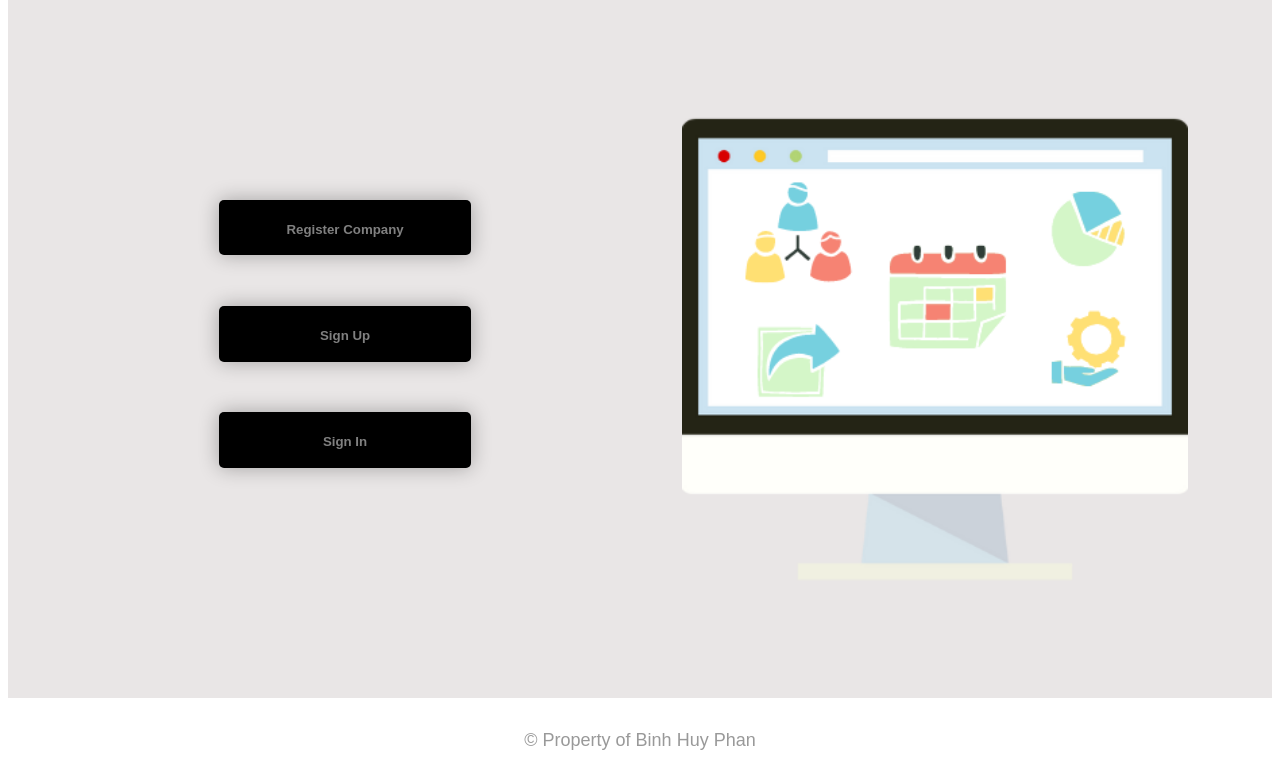
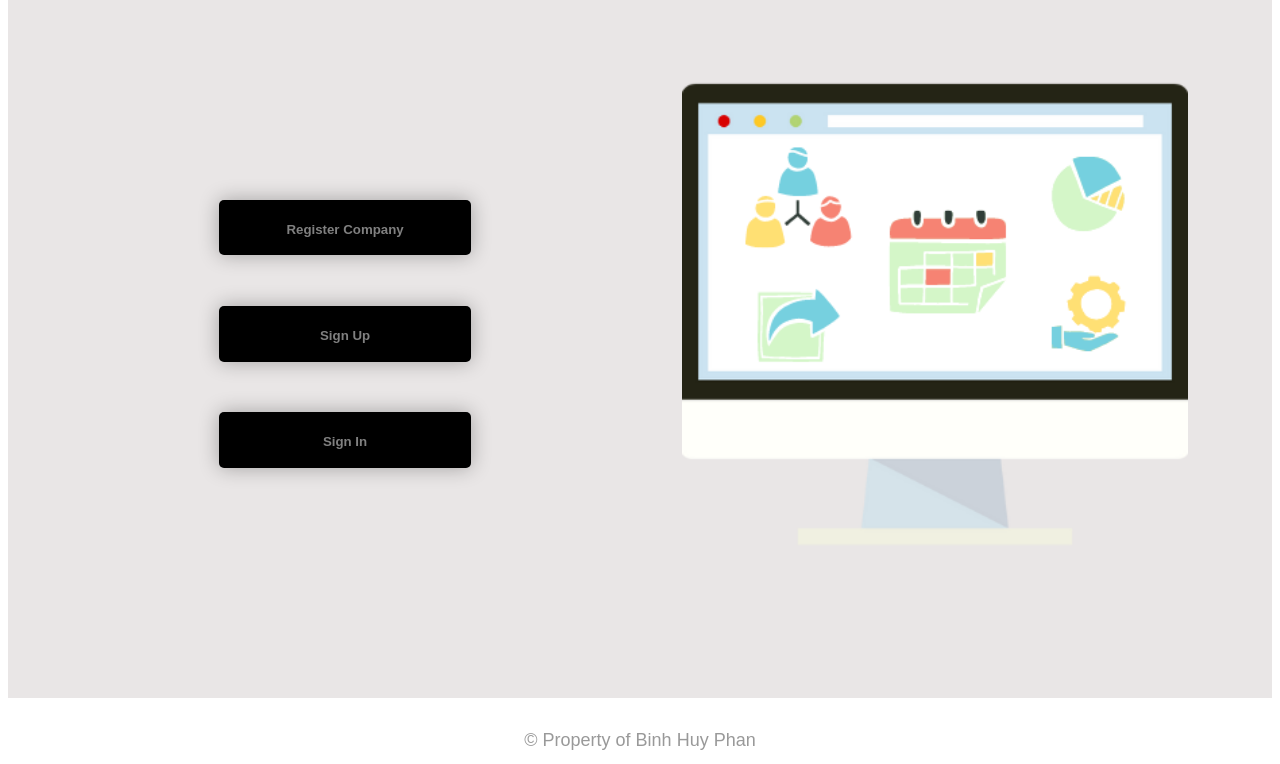
Before and after one commit to TonyPhan0505/JSPlatform, a Flask app: page / in a window 1280 px wide. Shown: the part 86-850 px from the top of the page. Run offline with Flask 2, Linux system fonts and the light colour scheme; data comes from the database, SQL or seed files in the repository.

Commit message:
Update style.css

```diff
--- a/static/style.css
+++ b/static/style.css
@@ -96,7 +96,7 @@ nav
 
 #right-flex-container{
 	width: 40%;
-	height: 50%;
+	height: 40%;
 	display: inline-flex;
 	align-items: center;
 	text-align: center;
```
